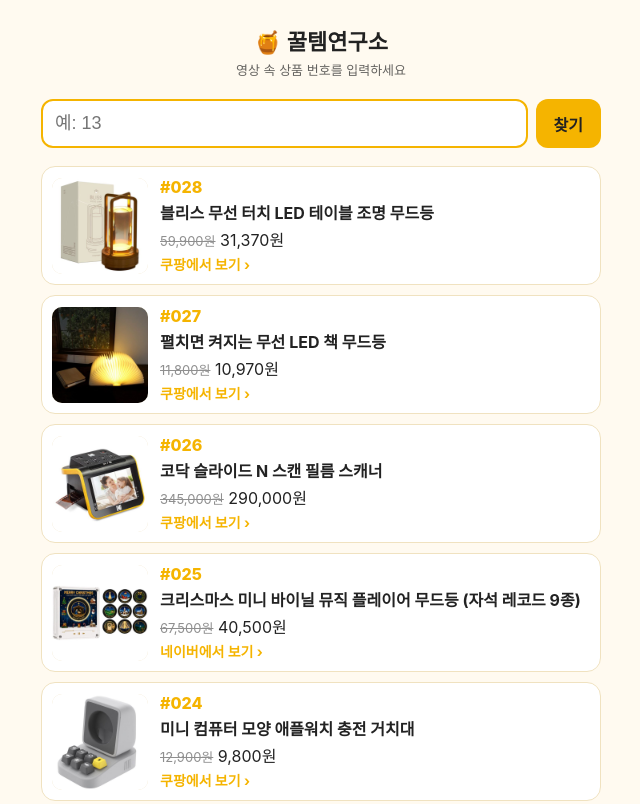
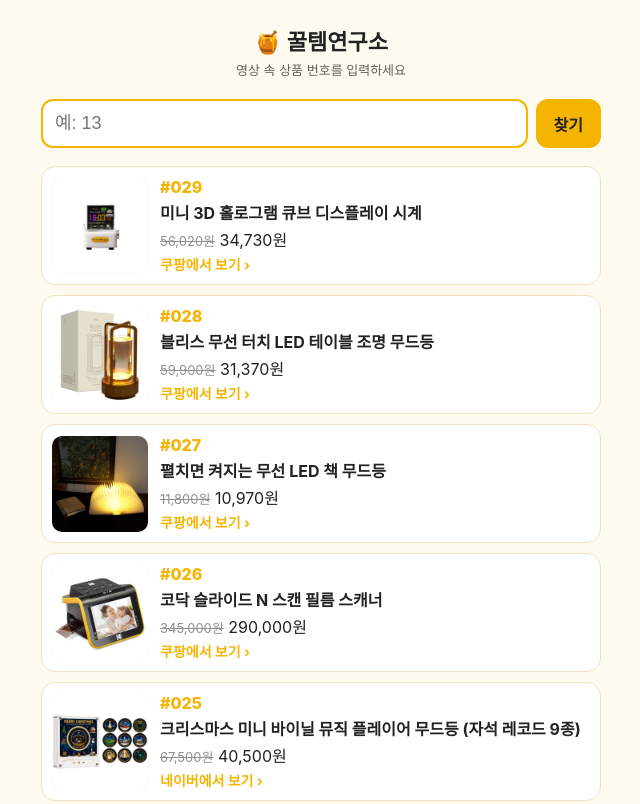
Before and after one commit to inseok1/kkultem, a plain HTML site: page index.html in a window 1280 px wide. Shown: the top 804 px of the page, without its empty margins (319-959 px from the left). Drawn offline with Linux system fonts and the light colour scheme.

Commit message:
상품 29개

```diff
--- a/index.html
+++ b/index.html
@@ -18,6 +18,11 @@ h1{font-size:22px;margin:8px 0 4px;text-align:center} .sub{text-align:center;fon
 </style></head><body><main>
 <h1>🍯 꿀템연구소</h1><p class="sub">영상 속 상품 번호를 입력하세요</p>
 <form class="find" onsubmit="go();return false"><input id="q" inputmode="numeric" placeholder="예: 13" autocomplete="off"><button>찾기</button></form>
+<a class="card" id="n029" href="https://link.coupang.com/a/i0vzYKuRUq" target="_blank" rel="nofollow sponsored noopener">
+  <img src="img/029.jpg" alt="" loading="lazy">
+  <div class="info"><span class="no">#029</span><b>미니 3D 홀로그램 큐브 디스플레이 시계</b>
+  <span class="price"><s>56,020원</s> 34,730원</span>
+  <span class="btn">쿠팡에서 보기 ›</span></div></a>
 <a class="card" id="n028" href="https://link.coupang.com/a/i0vyKRu8Ps" target="_blank" rel="nofollow sponsored noopener">
   <img src="img/028.jpg" alt="" loading="lazy">
   <div class="info"><span class="no">#028</span><b>블리스 무선 터치 LED 테이블 조명 무드등</b>
```
Also changed, not shown: img/029.jpg (added).
